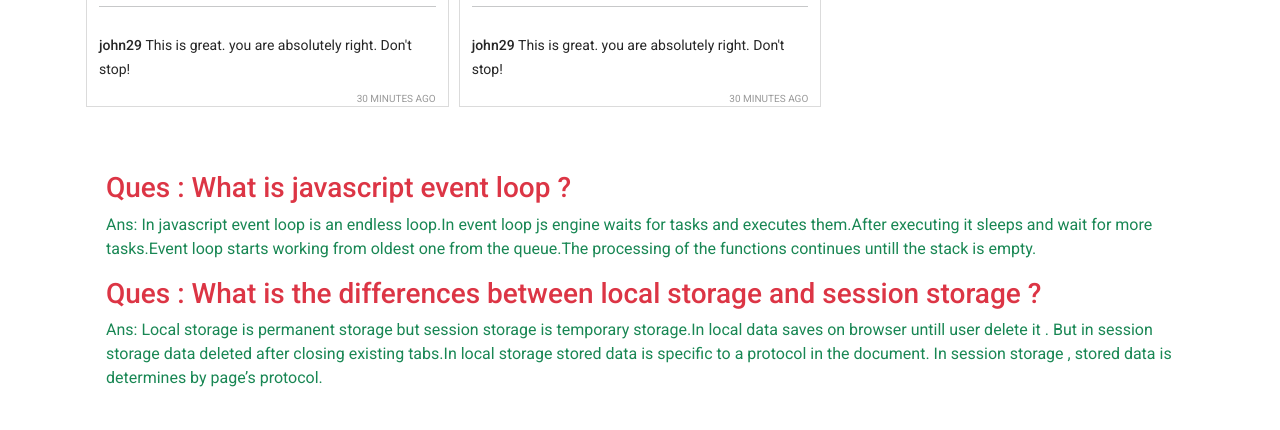
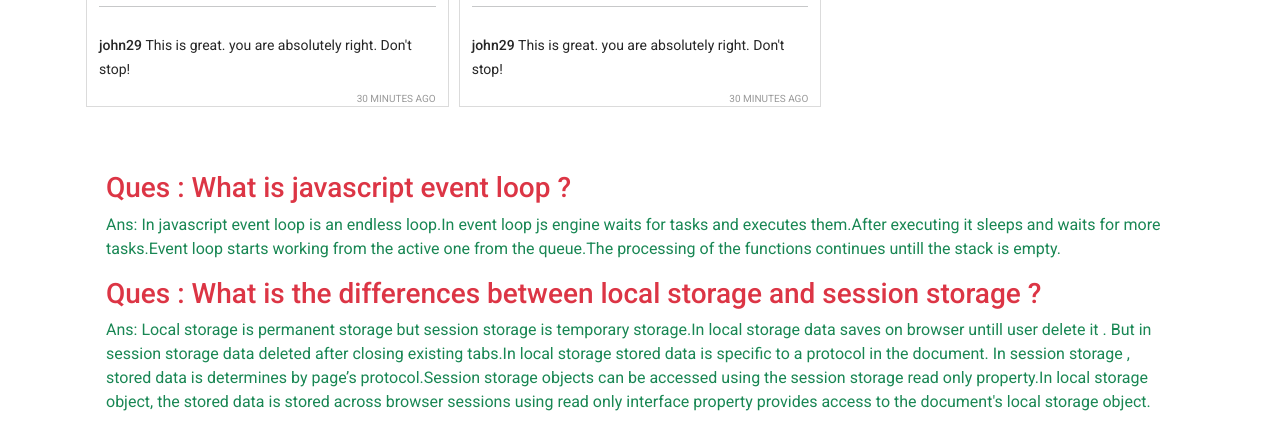
Before and after one commit to jannatnury/instra-sohor, a plain HTML site: page index.html in a window 1280 px wide. Shown: the part 1425-1855 px from the top of the page. Before the commit the page ends 1831 px from the top, so only its background shows below. Drawn offline with nearby package versions, Linux system fonts and the light colour scheme.

Commit message:
answer added successfully

```diff
--- a/index.html
+++ b/index.html
@@ -66,11 +66,18 @@
         <div class="col-12 col-lg-12 ">
             <h3 class="text-danger">Ques : What is javascript event loop ?</h3>
             <p class="text-bold text-success">
-                Ans: In javascript event loop is an endless loop.In event loop js engine waits for tasks and executes them.After executing it sleeps and wait for more tasks.Event loop starts working from oldest one from the queue.The processing of the functions continues untill the stack is empty.
+                Ans: In javascript event loop is an endless loop.In event loop js engine waits for tasks and executes
+                them.After executing it sleeps and waits for more tasks.Event loop starts working from the active one
+                from the queue.The processing of the functions continues untill the stack is empty.
             </p>
             <h3 class="text-danger">Ques : What is the differences between local storage and session storage ?</h3>
             <p class="text-bold text-success">
-                Ans: Local storage is permanent storage but session storage is temporary storage.In local data saves on browser untill user delete it . But in session storage data deleted after closing existing tabs.In local storage stored data is specific to a protocol in the document. In session storage , stored data is determines by page’s protocol.
+                Ans: Local storage is permanent storage but session storage is temporary storage.In local storage data
+                saves on browser untill user delete it . But in session storage data deleted after closing existing
+                tabs.In local storage stored data is specific to a protocol in the document. In session storage , stored
+                data is determines by page’s protocol.Session storage objects can be accessed using the session storage
+                read only property.In local storage object, the stored data is stored across browser sessions using read
+                only interface property provides access to the document's local storage object.
             </p>
         </div>
     </section>
--- a/js/app.js
+++ b/js/app.js
@@ -171,4 +171,4 @@ const loadPosts = async () => {
 };
 
 loadPosts();
-// END
+// ENDs of code
```
